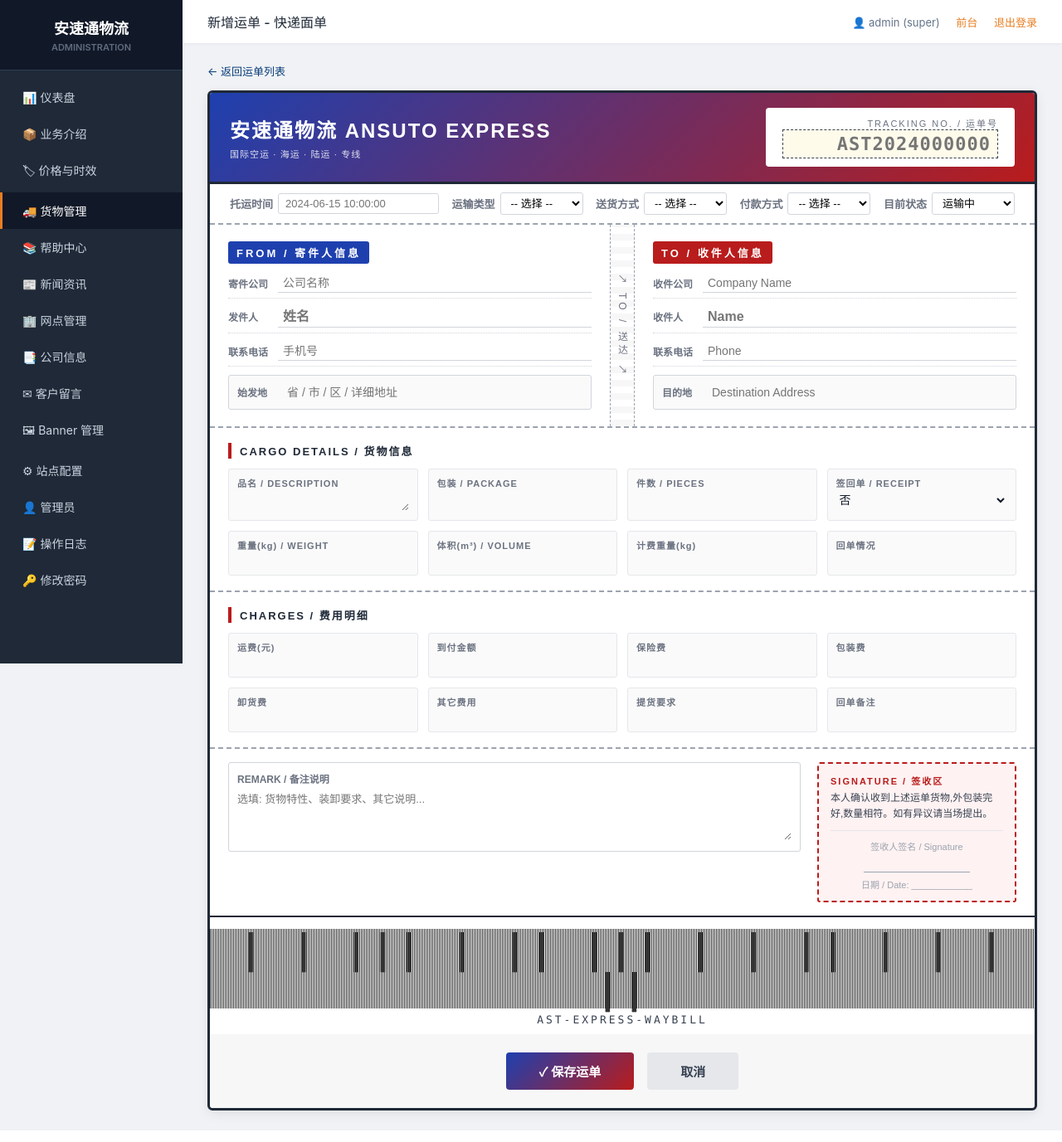
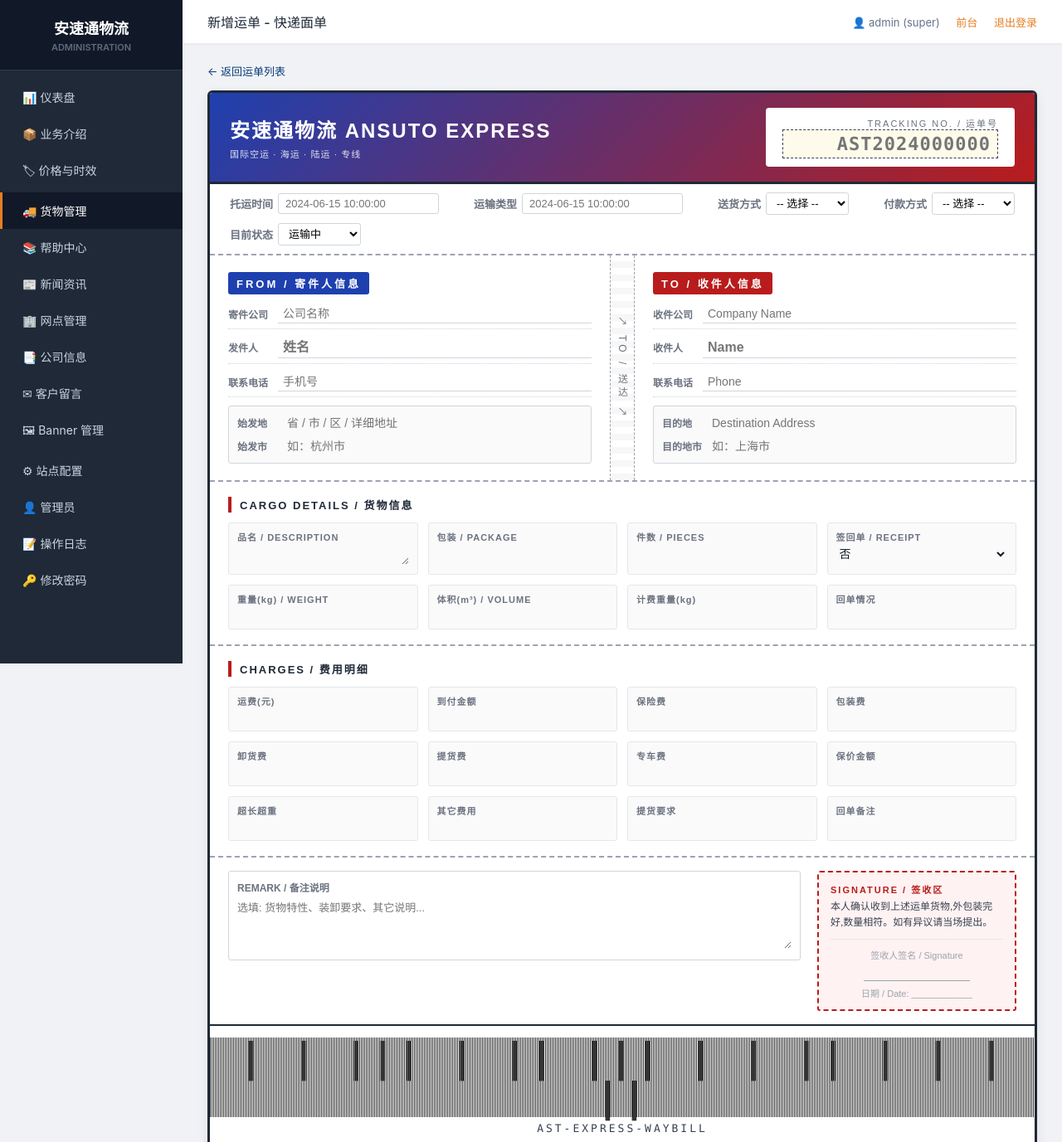
Before and after one commit to williamhuangx/ansuto, a Flask app: page /admin/tracking/new in a window 1280 px wide. Shown: the top 1377 px of the page at 83% size. Run offline with Flask 3, Linux system fonts and the light colour scheme; a user stored in the database is signed in.

Commit message:
trackings表新增字段：始发市、目的地市、提货费、专车费、超长超重、保价金额
- schema.sql: 添加 origin_city, dest_city, pickup_fee, special_car_fee, oversize_heavy, declared_value 字段
- app.py: 更新 _TRACKING_FIELDS 字段列表
- tracking_form.html: 添加新字段的表单输入
- tracking_detail.html: 显示新字段内容
- tracking_print.html: 面单打印模板添加新字段显示

```diff
--- a/app.py
+++ b/app.py
@@ -607,7 +607,9 @@ _TRACKING_FIELDS = [
     ('tracking_no', str),          # 快递单号
     ('shipping_time', str),        # 托运时间
     ('origin', str),               # 始发地
+    ('origin_city', str),          # 始发市
     ('destination', str),          # 目的地
+    ('dest_city', str),            # 目的地市
     ('sender_company', str),       # 寄件公司
     ('sender', str),               # 发件人
     ('sender_phone', str),         # 发件人电话
@@ -630,6 +632,10 @@ _TRACKING_FIELDS = [
     ('pickup_request', str),       # 提货要求
     ('unload_fee', float),         # 卸货费
     ('other_fee', float),          # 其它费用
+    ('pickup_fee', float),         # 提货费
+    ('special_car_fee', float),    # 专车费
+    ('oversize_heavy', str),       # 超长超重
+    ('declared_value', float),     # 保价金额
     ('insurance', float),          # 保险
     ('freight', float),            # 运费
     ('cod_amount', float),         # 到付金额
--- a/templates/admin/tracking_detail.html
+++ b/templates/admin/tracking_detail.html
@@ -435,6 +435,7 @@
                 <div class="waybill-address">
                     <strong style="color: #1e40af; font-size: 12px;">始发地 / ORIGIN:</strong><br>
                     {{ item['origin'] or '-' }}
+                    {% if item['origin_city'] %}<br><span style="font-size: 12px; color: #6b7280;">始发市: {{ item['origin_city'] }}</span>{% endif %}
                 </div>
             </div>
 
@@ -448,6 +449,7 @@
                 <div class="waybill-address">
                     <strong style="color: #b91c1c; font-size: 12px;">目的地 / DESTINATION:</strong><br>
                     {{ item['destination'] or '-' }}
+                    {% if item['dest_city'] %}<br><span style="font-size: 12px; color: #6b7280;">目的地市: {{ item['dest_city'] }}</span>{% endif %}
                 </div>
             </div>
         </div>
@@ -476,6 +478,10 @@
                 <div class="field"><span class="lbl">保险费</span><div class="val money">{{ item['insurance'] or '-' }}</div></div>
                 <div class="field"><span class="lbl">包装费</span><div class="val money">{{ item['package_fee'] or '-' }}</div></div>
                 <div class="field"><span class="lbl">卸货费</span><div class="val money">{{ item['unload_fee'] or '-' }}</div></div>
+                <div class="field"><span class="lbl">提货费</span><div class="val money">{{ item['pickup_fee'] or '-' }}</div></div>
+                <div class="field"><span class="lbl">专车费</span><div class="val money">{{ item['special_car_fee'] or '-' }}</div></div>
+                <div class="field"><span class="lbl">保价金额</span><div class="val money">{{ item['declared_value'] or '-' }}</div></div>
+                <div class="field"><span class="lbl">超长超重</span><div class="val">{{ item['oversize_heavy'] or '-' }}</div></div>
                 <div class="field"><span class="lbl">其它费用</span><div class="val money">{{ item['other_fee'] or '-' }}</div></div>
                 <div class="field"><span class="lbl">提货要求</span><div class="val" style="font-size: 13px;">{{ item['pickup_request'] or '-' }}</div></div>
                 <div class="field"><span class="lbl">回单备注</span><div class="val" style="font-size: 13px;">{{ item['receipt_remark'] or '-' }}</div></div>
--- a/templates/admin/tracking_form.html
+++ b/templates/admin/tracking_form.html
@@ -339,12 +339,7 @@
             </div>
             <div class="item">
                 <label>运输类型</label>
-                <select name="transport_type">
-                    <option value="">-- 选择 --</option>
-                    {% for t in ['空运', '海运', '陆运', '专线', '快递', '铁运', '次日达','隔日达'] %}
-                    <option value="{{ t }}" {% if item and item.get('transport_type') == t %}selected{% endif %}>{{ t }}</option>
-                    {% endfor %}
-                </select>
+                <input type="text" name="transport_type" value="{{ item['transport_type'] if item else '' }}" placeholder="2024-06-15 10:00:00">
             </div>
             <div class="item">
                 <label>送货方式</label>
@@ -397,6 +392,10 @@
                         <span class="lbl">始发地</span>
                         <input type="text" name="origin" value="{{ item['origin'] if item else '' }}" placeholder="省 / 市 / 区 / 详细地址">
                     </div>
+                    <div class="waybill-row" style="border:none; padding:0; margin:4px 0 0 0;">
+                        <span class="lbl">始发市</span>
+                        <input type="text" name="origin_city" value="{{ item['origin_city'] if item else '' }}" placeholder="如：杭州市">
+                    </div>
                 </div>
             </div>
 
@@ -422,6 +421,10 @@
                     <div class="waybill-row" style="border:none; padding:0; margin:0;">
                         <span class="lbl">目的地</span>
                         <input type="text" name="destination" value="{{ item['destination'] if item else '' }}" placeholder="Destination Address">
+                    </div>
+                    <div class="waybill-row" style="border:none; padding:0; margin:4px 0 0 0;">
+                        <span class="lbl">目的地市</span>
+                        <input type="text" name="dest_city" value="{{ item['dest_city'] if item else '' }}" placeholder="如：上海市">
                     </div>
                 </div>
             </div>
@@ -456,6 +459,10 @@
                 <div class="field"><label>保险费</label><input type="number" step="0.01" name="insurance" value="{{ item['insurance'] if item else '' }}"></div>
                 <div class="field"><label>包装费</label><input type="number" step="0.01" name="package_fee" value="{{ item['package_fee'] if item else '' }}"></div>
                 <div class="field"><label>卸货费</label><input type="number" step="0.01" name="unload_fee" value="{{ item['unload_fee'] if item else '' }}"></div>
+                <div class="field"><label>提货费</label><input type="number" step="0.01" name="pickup_fee" value="{{ item['pickup_fee'] if item else '' }}"></div>
+                <div class="field"><label>专车费</label><input type="number" step="0.01" name="special_car_fee" value="{{ item['special_car_fee'] if item else '' }}"></div>
+                <div class="field"><label>保价金额</label><input type="number" step="0.01" name="declared_value" value="{{ item['declared_value'] if item else '' }}"></div>
+                <div class="field"><label>超长超重</label><input type="number" step="0.01" name="oversize_heavy" value="{{ item['oversize_heavy'] if item else '' }}"></div>
                 <div class="field"><label>其它费用</label><input type="number" step="0.01" name="other_fee" value="{{ item['other_fee'] if item else '' }}"></div>
                 <div class="field"><label>提货要求</label><input type="text" name="pickup_request" value="{{ item['pickup_request'] if item else '' }}"></div>
                 <div class="field"><label>回单备注</label><input type="text" name="receipt_remark" value="{{ item['receipt_remark'] if item else '' }}"></div>
```
Also changed, not shown: schema.sql (+9 -3 lines), templates/admin/tracking_print.html (+17 -1 lines).
